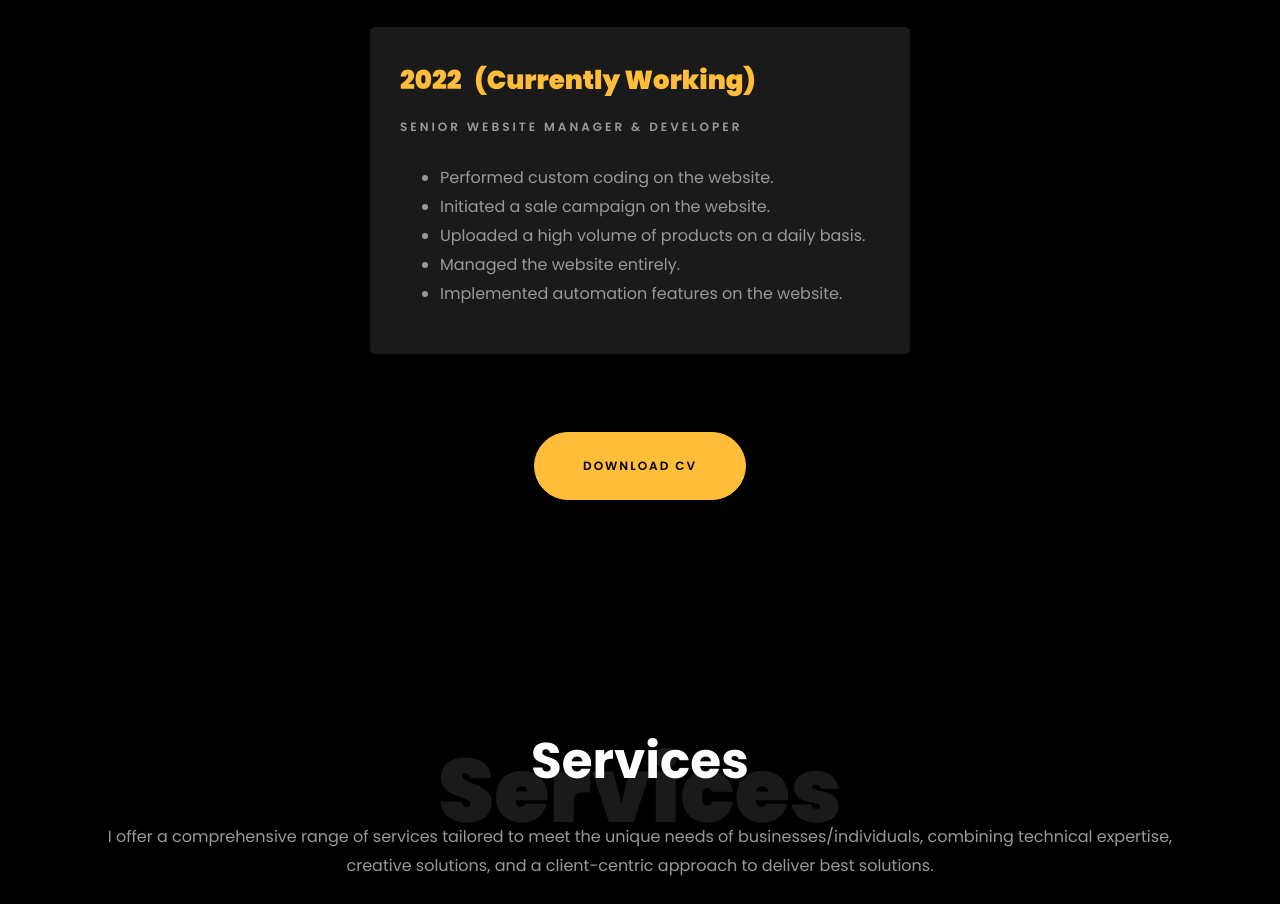
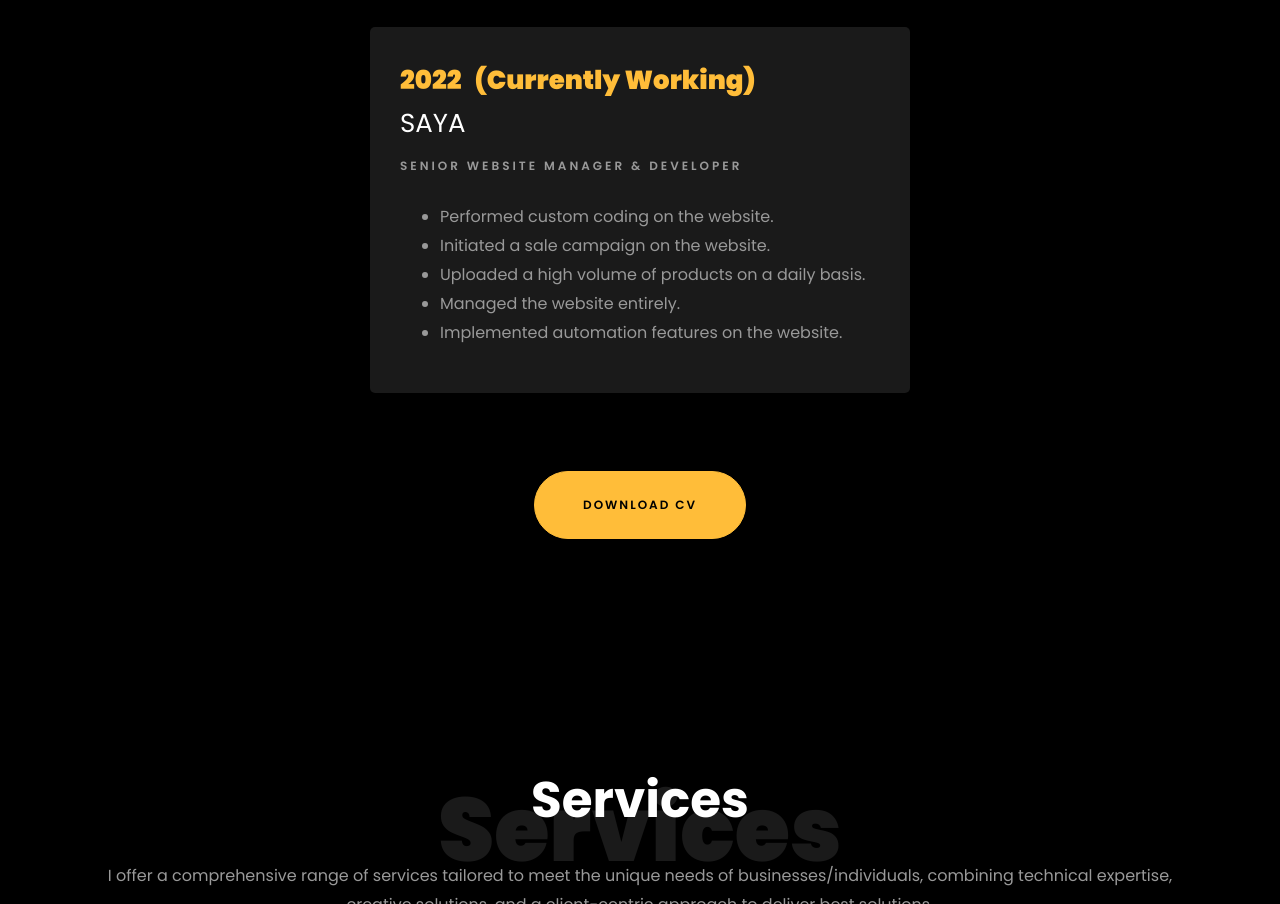
Before and after one commit to Moeedz/moeedz.github.io, a plain HTML site: page index.html in a window 1280 px wide. Shown: the part 4546-5450 px from the top of the page. Drawn offline with Linux system fonts and the light colour scheme; animation ran at ten frames a second; files whose address does not match are found by name.

Commit message:
Update index.html

```diff
--- a/index.html
+++ b/index.html
@@ -191,10 +191,7 @@
     				</div>
     				<div class="resume-wrap ftco-animate">
     					<span class="date">2022 &nbsp;&nbsp;(Currently Working)</span>
-    					<h2>
-
-
-					</h2>
+    					<h2>SAYA</h2>
     					<span class="position">SENIOR WEBSITE MANAGER & DEVELOPER</span>
     					<p class="mt-4"><ul><li>Performed custom coding on the website.</li><li>Initiated a sale campaign on the website.</li><li>Uploaded a high volume of products on a daily basis.</li><li>Managed the website entirely.</li><li>Implemented automation features on the website.</li></ul></p>
     				</div>
```
